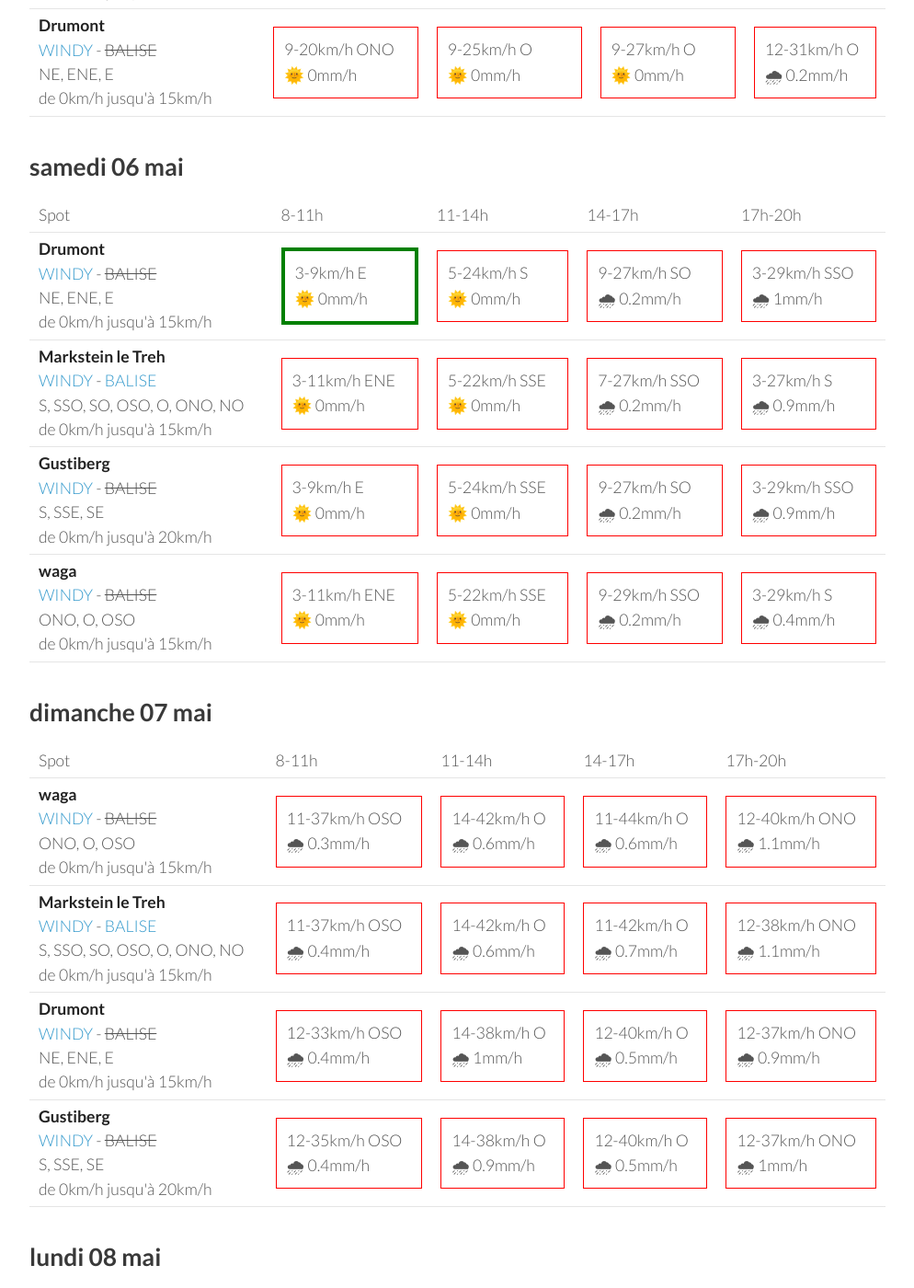
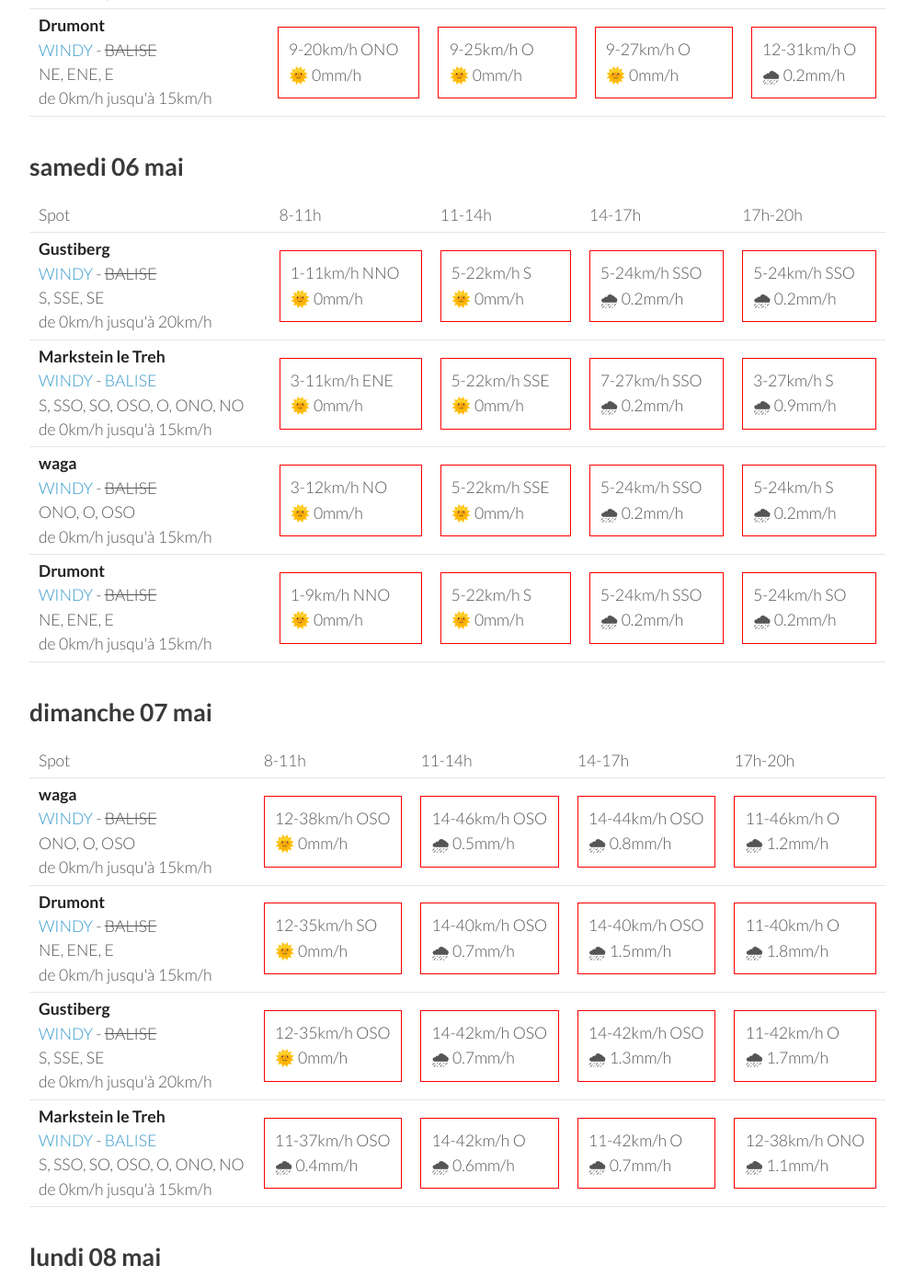
Before and after one commit to parapente-dans-le-nord/parapente-dans-le-nord.github.io, a Jekyll site: the page built from vosges.markdown, in a window 1280 px wide and 1400 px high, scrolled down 1299 px. Shown: the whole window at 92% size, without its empty margins (26-1020 px from the left). Built offline with Jekyll 4.4.1, drawn with Linux system fonts in a browser that asks for light colours; some of the changed text lies outside the part shown.

Commit message:
update index.markdown

```diff
--- a/vosges.markdown
+++ b/vosges.markdown
@@ -76,9 +76,9 @@ page mise à jour le jeudi 04 mai 13:16
 <tr>
         <td><strong>Markstein le Treh</strong><br><a href="https://windy.com/47.926/7.012?47.505,7.012,8,m:eY1agmQ">WINDY</a> - <span class=""><a href="http://www.balisemeteo.com/balise.php?idBalise=136">BALISE</a> </span><br> <span class="vent-favorable">S, SSO, SO, OSO, O, ONO, NO</span><br><span class="force-vent">de 0km/h jusqu'à 15km/h</span> </td>
 
-            <td><div class="flyable"><p>5-11km/h ONO</p><p>🌞 0mm/h</p></div></td>
-            <td><div class="not-flyable"><p>11-25km/h OSO</p><p>🌞 0mm/h</p></div></td>
-            <td><div class="not-flyable"><p>11-27km/h O</p><p>🌞 0mm/h</p></div></td>
+            <td><div class="flyable"><p>3-9km/h ONO</p><p>🌞 0mm/h</p></div></td>
+            <td><div class="not-flyable"><p>9-24km/h OSO</p><p>🌞 0mm/h</p></div></td>
+            <td><div class="not-flyable"><p>11-25km/h O</p><p>🌞 0mm/h</p></div></td>
             <td><div class="not-flyable"><p>12-29km/h O</p><p>🌞 0mm/h</p></div></td>
 
 
@@ -130,12 +130,12 @@ page mise à jour le jeudi 04 mai 13:16
       <td>17h-20h</td>
     </tr>
 <tr>
-        <td><strong>Drumont</strong><br><a href="https://windy.com/47.898/6.919?47.687,6.919,9,m:eYYagmG">WINDY</a> - <span class="no-balise"> BALISE </span><br> <span class="vent-favorable">NE, ENE, E</span><br><span class="force-vent">de 0km/h jusqu'à 15km/h</span> </td>
+        <td><strong>Gustiberg</strong><br><a href="https://windy.com/47.894/6.934?47.891,6.934,15,m:eYYagmI">WINDY</a> - <span class="no-balise"> BALISE </span><br> <span class="vent-favorable">S, SSE, SE</span><br><span class="force-vent">de 0km/h jusqu'à 20km/h</span> </td>
 
-            <td><div class="flyable"><p>3-9km/h E</p><p>🌞 0mm/h</p></div></td>
-            <td><div class="not-flyable"><p>5-24km/h S</p><p>🌞 0mm/h</p></div></td>
-            <td><div class="not-flyable"><p>9-27km/h SO</p><p>🌧 0.2mm/h</p></div></td>
-            <td><div class="not-flyable"><p>3-29km/h SSO</p><p>🌧 1mm/h</p></div></td>
+            <td><div class="not-flyable"><p>1-11km/h NNO</p><p>🌞 0mm/h</p></div></td>
+            <td><div class="not-flyable"><p>5-22km/h S</p><p>🌞 0mm/h</p></div></td>
+            <td><div class="not-flyable"><p>5-24km/h SSO</p><p>🌧 0.2mm/h</p></div></td>
+            <td><div class="not-flyable"><p>5-24km/h SSO</p><p>🌧 0.2mm/h</p></div></td>
 
 
     </tr>
@@ -150,22 +150,22 @@ page mise à jour le jeudi 04 mai 13:16
 
     </tr>
 <tr>
-        <td><strong>Gustiberg</strong><br><a href="https://windy.com/47.894/6.934?47.891,6.934,15,m:eYYagmI">WINDY</a> - <span class="no-balise"> BALISE </span><br> <span class="vent-favorable">S, SSE, SE</span><br><span class="force-vent">de 0km/h jusqu'à 20km/h</span> </td>
+        <td><strong>waga</strong><br><a href="https://windy.com/47.903/6.996?47.900,6.983,15">WINDY</a> - <span class="no-balise"> BALISE </span><br> <span class="vent-favorable">ONO, O, OSO</span><br><span class="force-vent">de 0km/h jusqu'à 15km/h</span> </td>
 
-            <td><div class="not-flyable"><p>3-9km/h E</p><p>🌞 0mm/h</p></div></td>
-            <td><div class="not-flyable"><p>5-24km/h SSE</p><p>🌞 0mm/h</p></div></td>
-            <td><div class="not-flyable"><p>9-27km/h SO</p><p>🌧 0.2mm/h</p></div></td>
-            <td><div class="not-flyable"><p>3-29km/h SSO</p><p>🌧 0.9mm/h</p></div></td>
+            <td><div class="not-flyable"><p>3-12km/h NO</p><p>🌞 0mm/h</p></div></td>
+            <td><div class="not-flyable"><p>5-22km/h SSE</p><p>🌞 0mm/h</p></div></td>
+            <td><div class="not-flyable"><p>5-24km/h SSO</p><p>🌧 0.2mm/h</p></div></td>
+            <td><div class="not-flyable"><p>5-24km/h S</p><p>🌧 0.2mm/h</p></div></td>
 
 
     </tr>
 <tr>
-        <td><strong>waga</strong><br><a href="https://windy.com/47.903/6.996?47.900,6.983,15">WINDY</a> - <span class="no-balise"> BALISE </span><br> <span class="vent-favorable">ONO, O, OSO</span><br><span class="force-vent">de 0km/h jusqu'à 15km/h</span> </td>
+        <td><strong>Drumont</strong><br><a href="https://windy.com/47.898/6.919?47.687,6.919,9,m:eYYagmG">WINDY</a> - <span class="no-balise"> BALISE </span><br> <span class="vent-favorable">NE, ENE, E</span><br><span class="force-vent">de 0km/h jusqu'à 15km/h</span> </td>
 
-            <td><div class="not-flyable"><p>3-11km/h ENE</p><p>🌞 0mm/h</p></div></td>
-            <td><div class="not-flyable"><p>5-22km/h SSE</p><p>🌞 0mm/h</p></div></td>
-            <td><div class="not-flyable"><p>9-29km/h SSO</p><p>🌧 0.2mm/h</p></div></td>
-            <td><div class="not-flyable"><p>3-29km/h S</p><p>🌧 0.4mm/h</p></div></td>
+            <td><div class="not-flyable"><p>1-9km/h NNO</p><p>🌞 0mm/h</p></div></td>
+            <td><div class="not-flyable"><p>5-22km/h S</p><p>🌞 0mm/h</p></div></td>
+            <td><div class="not-flyable"><p>5-24km/h SSO</p><p>🌧 0.2mm/h</p></div></td>
+            <td><div class="not-flyable"><p>5-24km/h SO</p><p>🌧 0.2mm/h</p></div></td>
 
 
     </tr>
@@ -188,10 +188,30 @@ page mise à jour le jeudi 04 mai 13:16
 <tr>
         <td><strong>waga</strong><br><a href="https://windy.com/47.903/6.996?47.900,6.983,15">WINDY</a> - <span class="no-balise"> BALISE </span><br> <span class="vent-favorable">ONO, O, OSO</span><br><span class="force-vent">de 0km/h jusqu'à 15km/h</span> </td>
 
-            <td><div class="not-flyable"><p>11-37km/h OSO</p><p>🌧 0.3mm/h</p></div></td>
-            <td><div class="not-flyable"><p>14-42km/h O</p><p>🌧 0.6mm/h</p></div></td>
-            <td><div class="not-flyable"><p>11-44km/h O</p><p>🌧 0.6mm/h</p></div></td>
-            <td><div class="not-flyable"><p>12-40km/h ONO</p><p>🌧 1.1mm/h</p></div></td>
+            <td><div class="not-flyable"><p>12-38km/h OSO</p><p>🌞 0mm/h</p></div></td>
+            <td><div class="not-flyable"><p>14-46km/h OSO</p><p>🌧 0.5mm/h</p></div></td>
+            <td><div class="not-flyable"><p>14-44km/h OSO</p><p>🌧 0.8mm/h</p></div></td>
+            <td><div class="not-flyable"><p>11-46km/h O</p><p>🌧 1.2mm/h</p></div></td>
+
+
+    </tr>
+<tr>
+        <td><strong>Drumont</strong><br><a href="https://windy.com/47.898/6.919?47.687,6.919,9,m:eYYagmG">WINDY</a> - <span class="no-balise"> BALISE </span><br> <span class="vent-favorable">NE, ENE, E</span><br><span class="force-vent">de 0km/h jusqu'à 15km/h</span> </td>
+
+            <td><div class="not-flyable"><p>12-35km/h SO</p><p>🌞 0mm/h</p></div></td>
+            <td><div class="not-flyable"><p>14-40km/h OSO</p><p>🌧 0.7mm/h</p></div></td>
+            <td><div class="not-flyable"><p>14-40km/h OSO</p><p>🌧 1.5mm/h</p></div></td>
+            <td><div class="not-flyable"><p>11-40km/h O</p><p>🌧 1.8mm/h</p></div></td>
+
+
+    </tr>
+<tr>
+        <td><strong>Gustiberg</strong><br><a href="https://windy.com/47.894/6.934?47.891,6.934,15,m:eYYagmI">WINDY</a> - <span class="no-balise"> BALISE </span><br> <span class="vent-favorable">S, SSE, SE</span><br><span class="force-vent">de 0km/h jusqu'à 20km/h</span> </td>
+
+            <td><div class="not-flyable"><p>12-35km/h OSO</p><p>🌞 0mm/h</p></div></td>
+            <td><div class="not-flyable"><p>14-42km/h OSO</p><p>🌧 0.7mm/h</p></div></td>
+            <td><div class="not-flyable"><p>14-42km/h OSO</p><p>🌧 1.3mm/h</p></div></td>
+            <td><div class="not-flyable"><p>11-42km/h O</p><p>🌧 1.7mm/h</p></div></td>
 
 
     </tr>
@@ -202,26 +222,6 @@ page mise à jour le jeudi 04 mai 13:16
             <td><div class="not-flyable"><p>14-42km/h O</p><p>🌧 0.6mm/h</p></div></td>
             <td><div class="not-flyable"><p>11-42km/h O</p><p>🌧 0.7mm/h</p></div></td>
             <td><div class="not-flyable"><p>12-38km/h ONO</p><p>🌧 1.1mm/h</p></div></td>
-
-
-    </tr>
-<tr>
-        <td><strong>Drumont</strong><br><a href="https://windy.com/47.898/6.919?47.687,6.919,9,m:eYYagmG">WINDY</a> - <span class="no-balise"> BALISE </span><br> <span class="vent-favorable">NE, ENE, E</span><br><span class="force-vent">de 0km/h jusqu'à 15km/h</span> </td>
-
-            <td><div class="not-flyable"><p>12-33km/h OSO</p><p>🌧 0.4mm/h</p></div></td>
-            <td><div class="not-flyable"><p>14-38km/h O</p><p>🌧 1mm/h</p></div></td>
-            <td><div class="not-flyable"><p>12-40km/h O</p><p>🌧 0.5mm/h</p></div></td>
-            <td><div class="not-flyable"><p>12-37km/h ONO</p><p>🌧 0.9mm/h</p></div></td>
-
-
-    </tr>
-<tr>
-        <td><strong>Gustiberg</strong><br><a href="https://windy.com/47.894/6.934?47.891,6.934,15,m:eYYagmI">WINDY</a> - <span class="no-balise"> BALISE </span><br> <span class="vent-favorable">S, SSE, SE</span><br><span class="force-vent">de 0km/h jusqu'à 20km/h</span> </td>
-
-            <td><div class="not-flyable"><p>12-35km/h OSO</p><p>🌧 0.4mm/h</p></div></td>
-            <td><div class="not-flyable"><p>14-38km/h O</p><p>🌧 0.9mm/h</p></div></td>
-            <td><div class="not-flyable"><p>12-40km/h O</p><p>🌧 0.5mm/h</p></div></td>
-            <td><div class="not-flyable"><p>12-37km/h ONO</p><p>🌧 1mm/h</p></div></td>
 
 
     </tr>
@@ -322,7 +322,7 @@ page mise à jour le jeudi 04 mai 13:16
 
             <td><div class="not-flyable"><p>9-33km/h O</p><p>🌧 0.2mm/h</p></div></td>
             <td><div class="not-flyable"><p>11-31km/h O</p><p>🌧 0.7mm/h</p></div></td>
-            <td><div class="not-flyable"><p>9-35km/h O</p><p>🌧 2.9mm/h</p></div></td>
+            <td><div class="not-flyable"><p>11-35km/h O</p><p>🌧 2.9mm/h</p></div></td>
             <td><div class="not-flyable"><p>11-33km/h O</p><p>🌧 1.7mm/h</p></div></td>
 
 
```
Also changed, not shown: other parts of vosges.markdown (+1 -1 lines).
